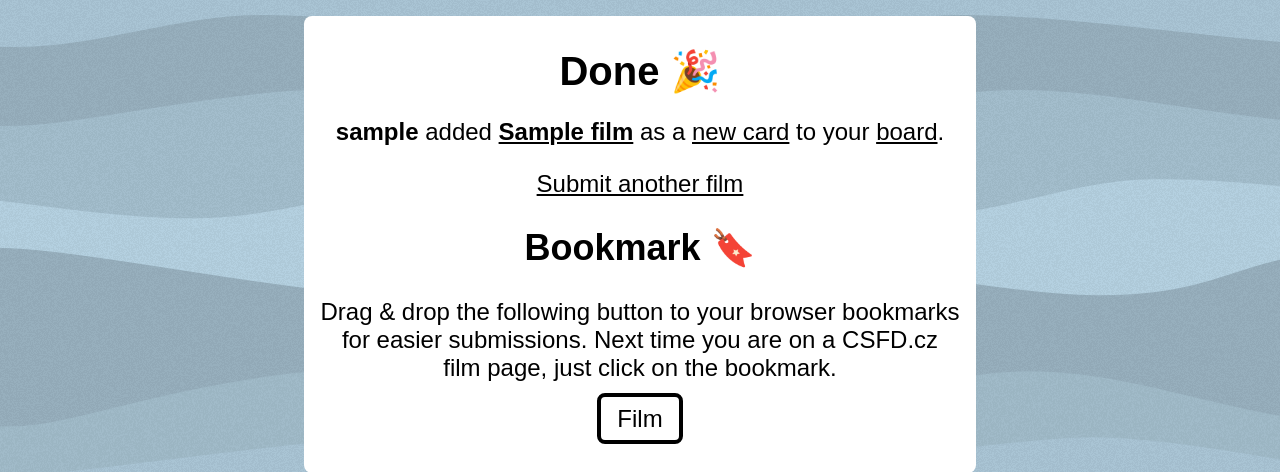
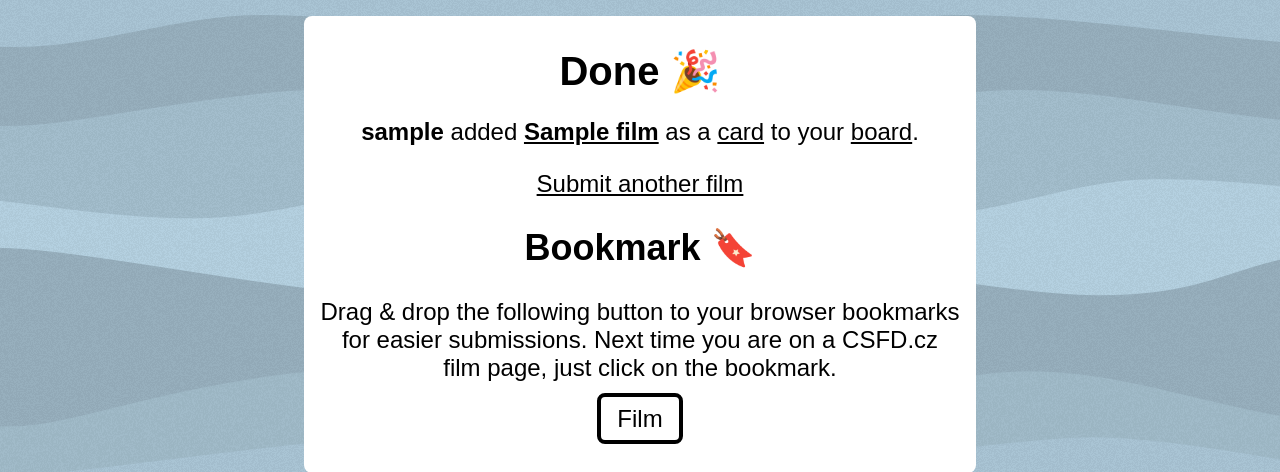
Before and after one commit to honzajavorek/film2trello, a Flask app: template film2trello/templates/submission.html in a window 1280 px wide. Shown: the top 472 px of the page. Run offline with Flask 2, Linux system fonts and the light colour scheme; the template is opened without the code that fills it: most values are stand-ins (such as "Sample title", 1, 10 or a date in 2020).

Commit message:
fix wording

```diff
--- a/film2trello/templates/submission.html
+++ b/film2trello/templates/submission.html
@@ -5,7 +5,7 @@
 <p>
     <strong>{{ username }}</strong>
     added <strong><a href="{{ film.url }}">{{ film.title }}</a></strong>
-    as a <a href="{{ card_url }}">new card</a> to your <a href="https://trello.com/b/{{ trello_board_url }}/">board</a>.
+    as a <a href="{{ card_url }}">card</a> to your <a href="https://trello.com/b/{{ trello_board_url }}/">board</a>.
 </p>
 <p>
   <a href="{{ url_for('index') }}">Submit another film</a>
```
